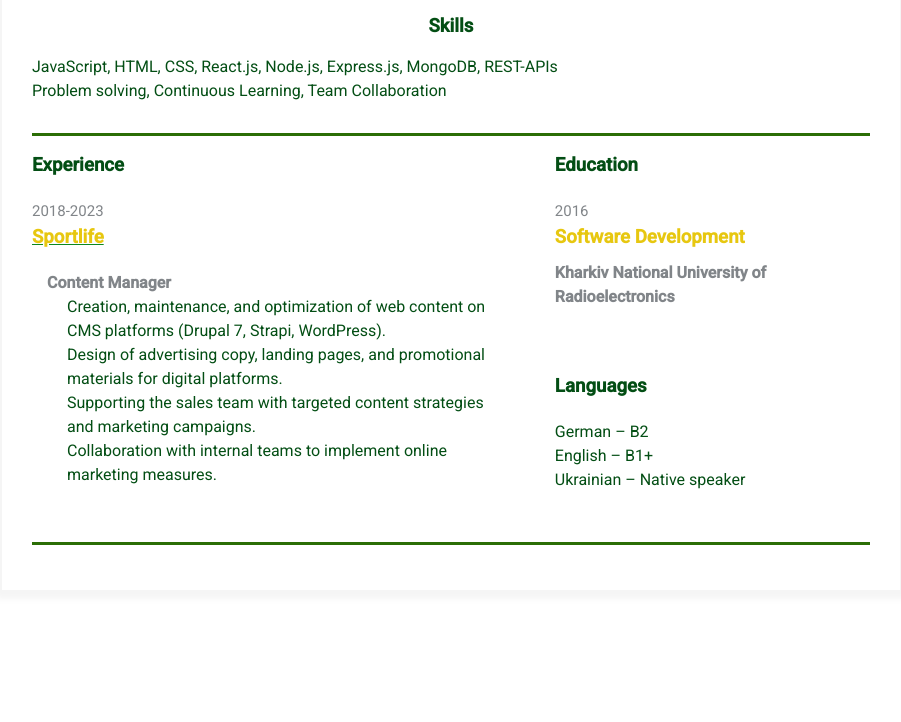
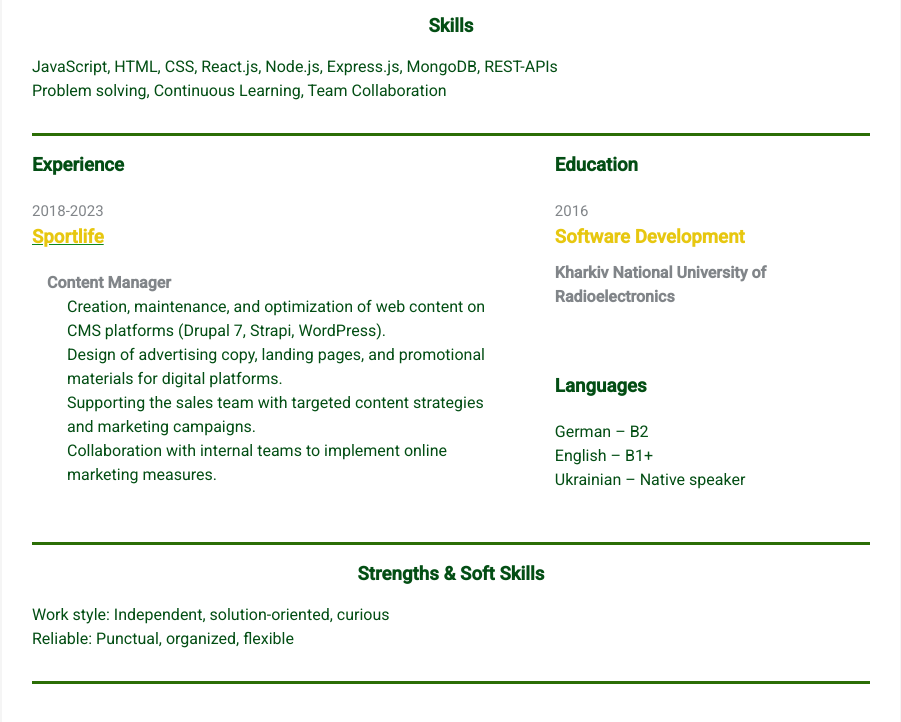
Before and after one commit to mykoraum/homepage, a plain HTML site: page index.html in a window 1280 px wide. Shown: the part 502-1224 px from the top of the page, without its empty margins (189-1090 px from the left). Before the commit the page ends 1143 px from the top, so only its background shows below. Drawn offline with Linux system fonts and the light colour scheme.

Commit message:
feat: Add Strengths & Soft Skills section

```diff
--- a/index.html
+++ b/index.html
@@ -131,6 +131,15 @@
           </div>
         </div>
       </div>
+      <div class="container">
+        <div class="resume__block">
+          <div class="skills">
+            <h3 class="skills__header">Strengths & Soft Skills</h3>
+            <p class="skills__text">Work style: Independent, solution-oriented, curious</p>
+            <p class="skills__text">Reliable: Punctual, organized, flexible</p>
+          </div>
+        </div>
+      </div>
     </div>
   </main>
 </body>
--- a/styles.css
+++ b/styles.css
@@ -4,10 +4,13 @@
     margin: 0;
     padding: 0;
     box-sizing: border-box;
-    ul, li {
-        list-style-type: none;
-    }
 }
+
+ul, li {
+    list-style-type: none;
+    padding-left: 0;
+    margin-left: 0;
+  }
 
 body {
     font-family: Roboto, Helvetica, sans-serif;
```
